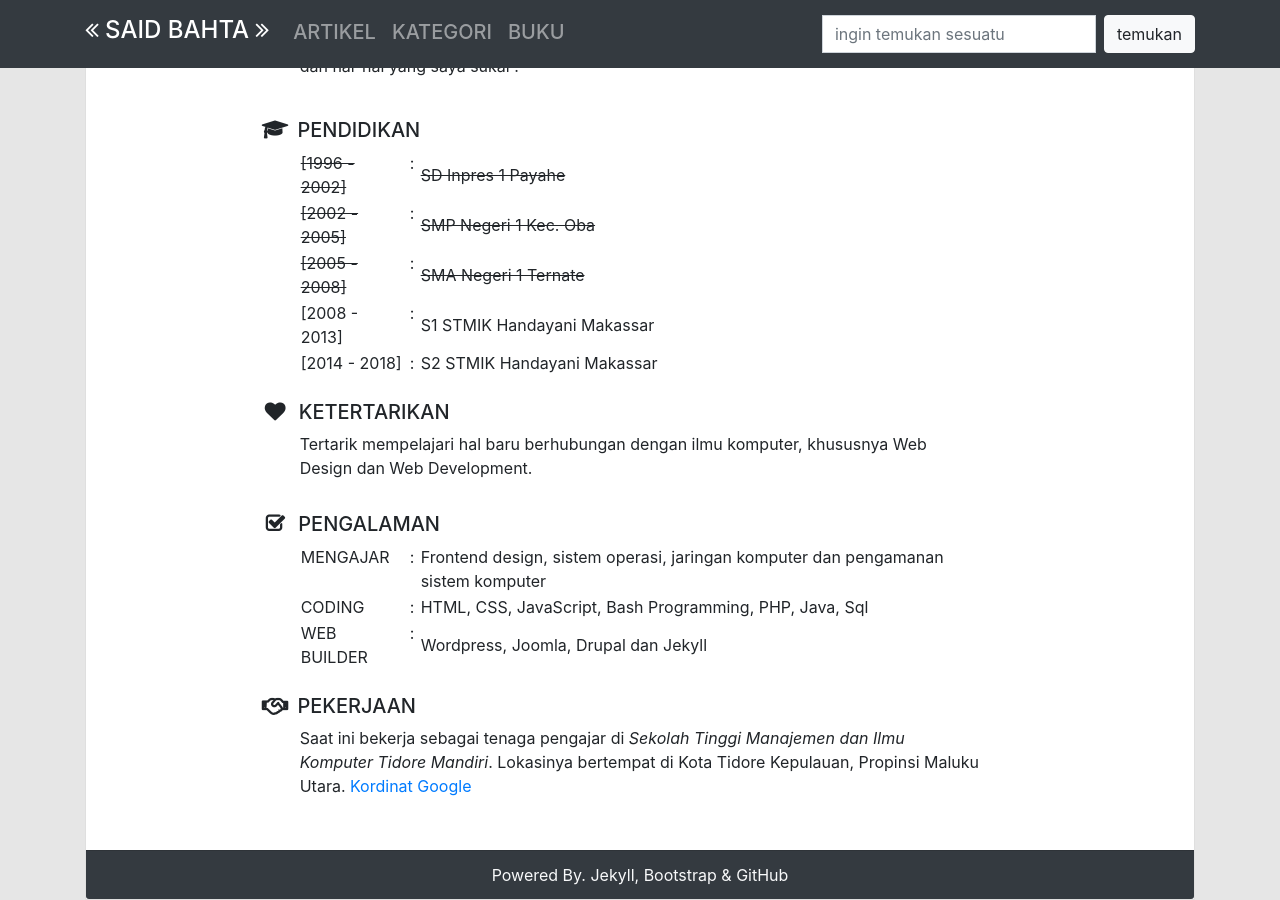
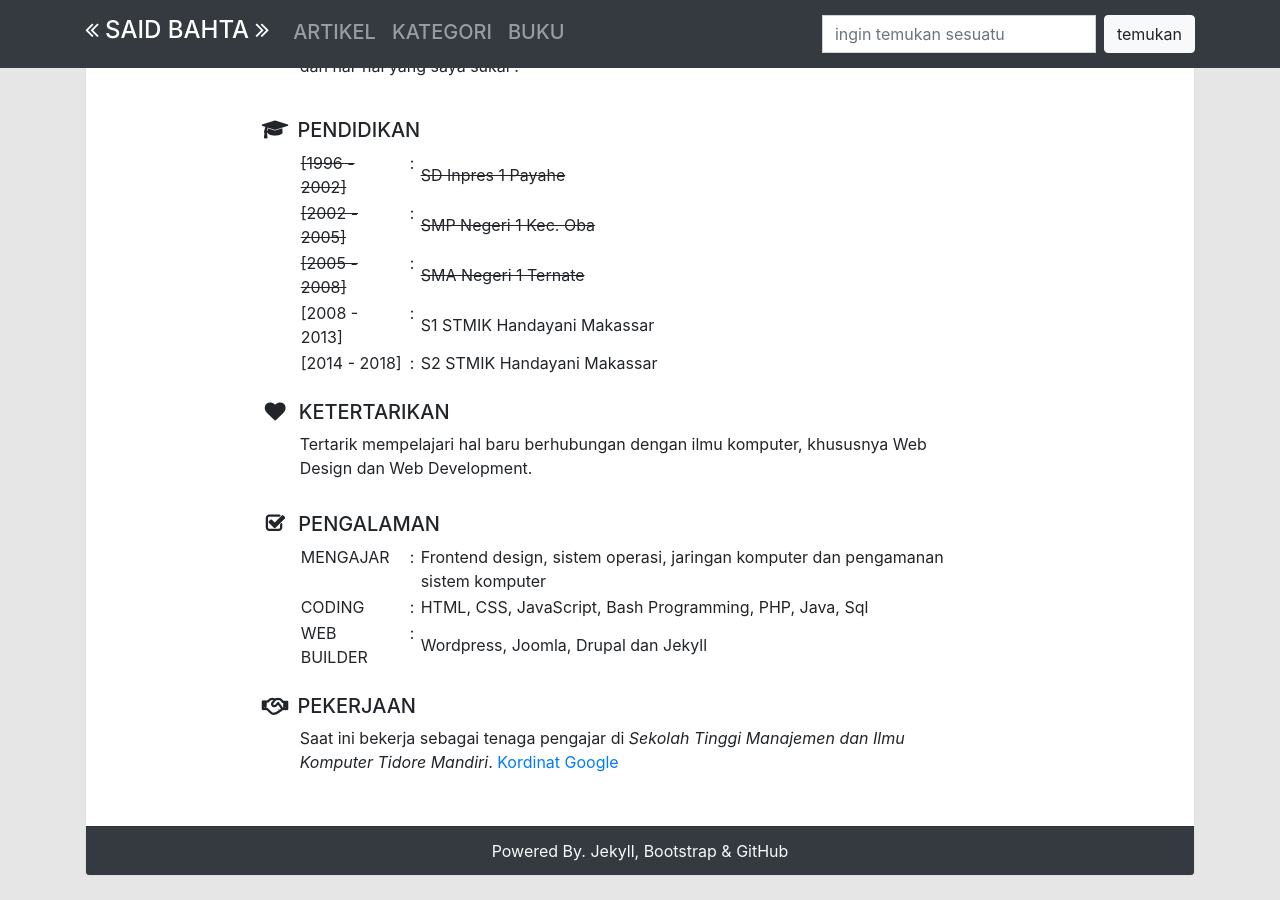
Before and after one commit to surtinaali/blog, a Jekyll site: the page built from about.markdown, in a window 1280 px wide and 900 px high, scrolled down 540 px. Built offline with Jekyll 4.4.1, drawn with Linux system fonts in a browser that asks for light colours; after the commit the page ends 1416 px from its top, so only the background shows below that.

Commit message:
edit halaman about

```diff
--- a/about.markdown
+++ b/about.markdown
@@ -108,4 +108,4 @@ Tertarik mempelajari hal baru berhubungan dengan ilmu komputer, khususnya Web De
 
 {: .pt-4}
 ##### PEKERJAAN
-Saat ini bekerja sebagai tenaga pengajar di _Sekolah Tinggi Manajemen dan Ilmu Komputer Tidore Mandiri_. Lokasinya bertempat di Kota Tidore Kepulauan, Propinsi Maluku Utara. [Kordinat Google](https://goo.gl/maps/sYwGjmaArf22){:target="new"}
+Saat ini bekerja sebagai tenaga pengajar di _Sekolah Tinggi Manajemen dan Ilmu Komputer Tidore Mandiri_. [Kordinat Google](https://goo.gl/maps/sYwGjmaArf22){:target="new"}
```
